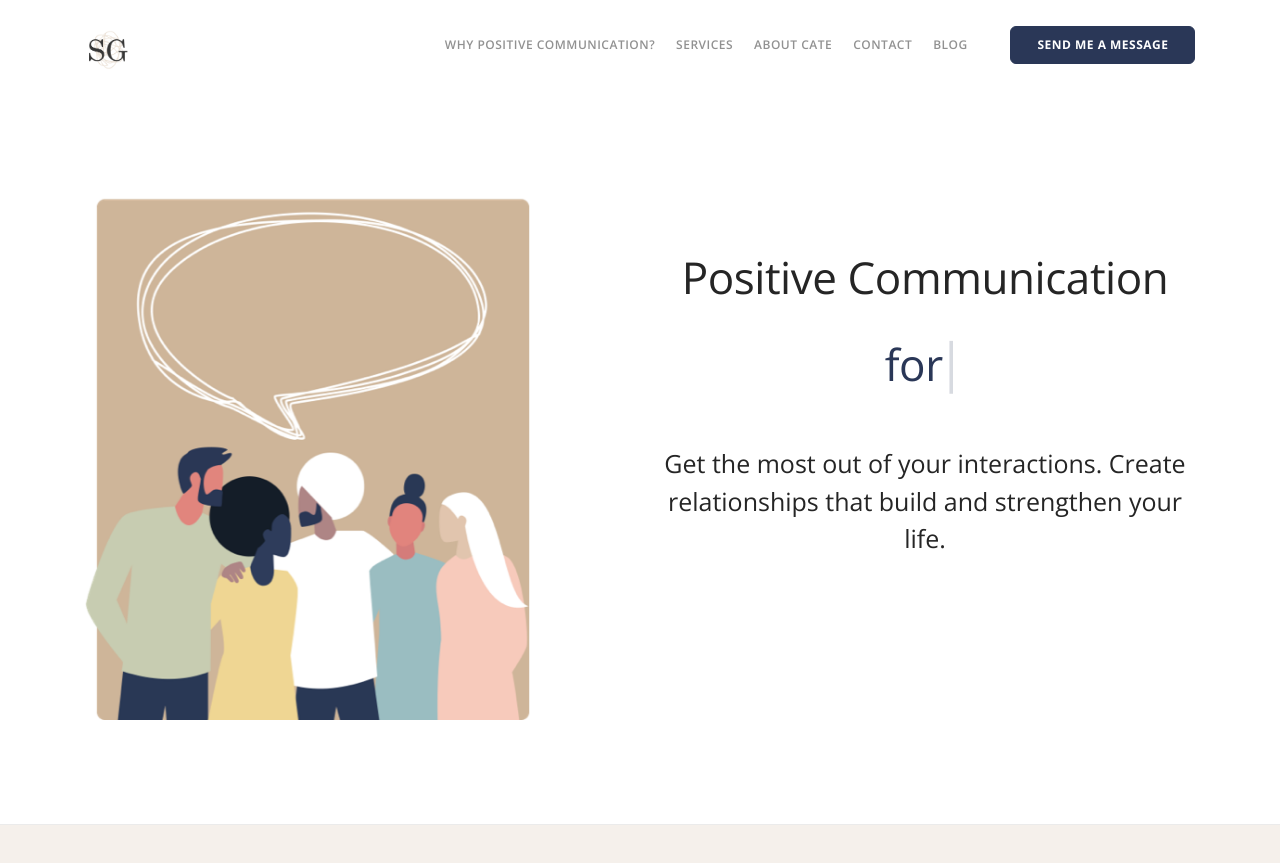
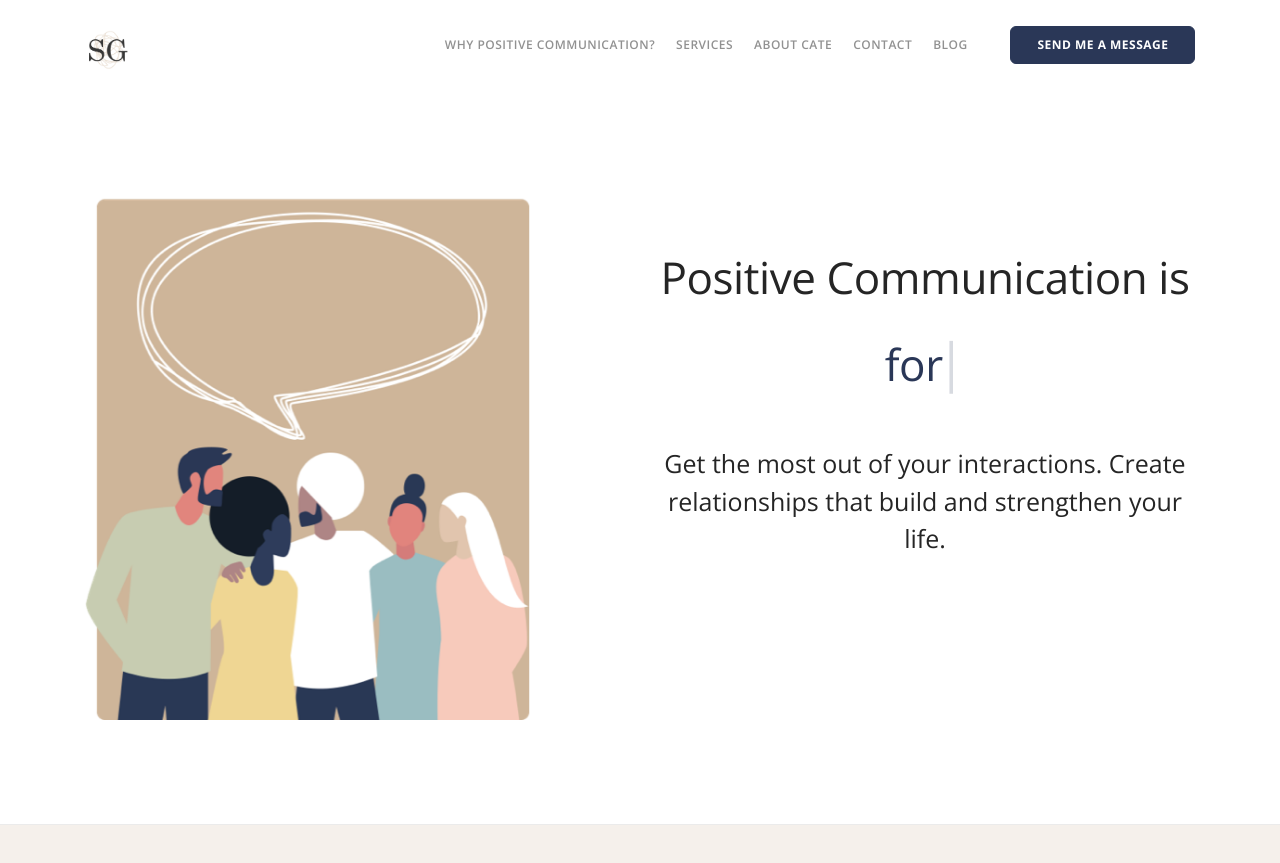
Before and after one commit to catesg/catesg.github.io, a Jekyll site: the page built from index.markdown, in a window 1280 px wide and 900 px high. Shown: the top 863 px of the window. Built offline with Jekyll 4.4.1, drawn with Linux system fonts in a browser that asks for light colours; some web fonts are replaced.

Commit message:
Update 2

```diff
--- a/_layouts/home.html
+++ b/_layouts/home.html
@@ -25,8 +25,8 @@
                         <div class="col-md-6">
                             <div class="mt--2">
                                 <div class="typed-headline">
-                                    <span class="h1 ">Positive Communication</span>
-                                    <span class="h1 typed-text typed-text--cursor color--primary sg-typed-color--primary" data-typed-strings="for organisations,for everyone,for educators"></span>
+                                    <span class="h1 ">Positive Communication is</span>
+                                    <span class="h1 typed-text typed-text--cursor color--primary sg-typed-color--primary" data-typed-strings="for organisations,for educators,for everyone"></span>
                                 </div>
                                 <h3>Get the most out of your interactions. Create relationships that build and strengthen your life.</h3>
                             </div>
```
